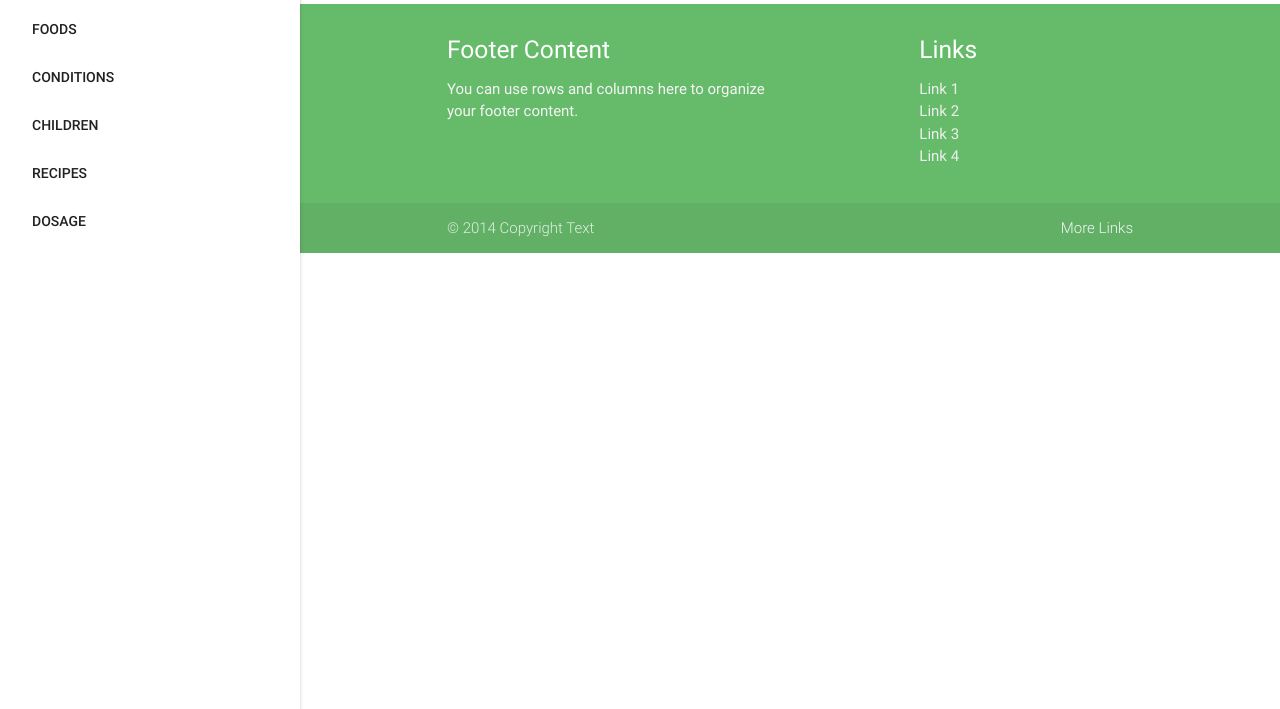
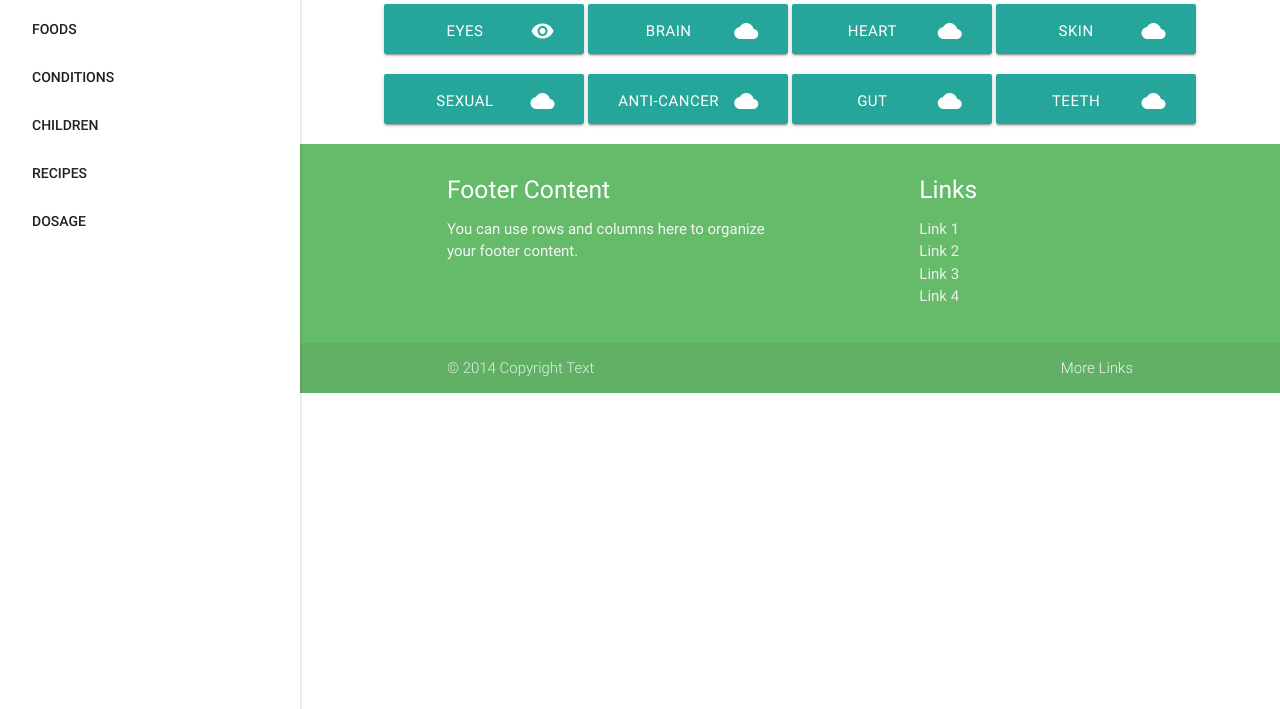
Before and after one commit to lrisberg/nutritiontrack, a plain HTML site: page index.html in a window 1280 px wide. Shown: the part 91-800 px from the top of the page. Drawn offline with nearby package versions, Linux system fonts and the light colour scheme.

Commit message:
added buttons for health topics

```diff
--- a/index.html
+++ b/index.html
@@ -30,6 +30,8 @@
     </div>
   </nav>
 
+
+  <!-- SIDENAV -->
   <ul id="slide-out" class="side-nav fixed">
     <li><a href="#!">SEARCH</a></li>
     <li><a href="#!">BODY REGION</a></li>
@@ -41,6 +43,21 @@
   </ul>
   <a href="#" data-activates="slide-out" class="button-collapse"><i class="material-icons">menu</i></a>
 
+  <!-- CONTENT -->
+  <main>
+    <div class="row center">
+      <a class="waves-effect waves-light btn-large tile"><i class="material-icons right">remove_red_eye</i>eyes</a>
+      <a class="waves-effect waves-light btn-large tile"><i class="material-icons right">cloud</i>brain</a>
+      <a class="waves-effect waves-light btn-large tile"><i class="material-icons right">cloud</i>heart</a>
+      <a class="waves-effect waves-light btn-large tile"><i class="material-icons right">cloud</i>skin</a>
+    </div>
+    <div class="row center">
+      <a class="waves-effect waves-light btn-large tile"><i class="material-icons right">cloud</i>sexual</a>
+      <a class="waves-effect waves-light btn-large tile"><i class="material-icons right">cloud</i>anti-cancer</a>
+      <a class="waves-effect waves-light btn-large tile"><i class="material-icons right">cloud</i>gut</a>
+      <a class="waves-effect waves-light btn-large tile"><i class="material-icons right">cloud</i>teeth</a>
+    </div>
+  </main>
 
   <!-- FOOTER -->
   <footer class="page-footer green lighten-1">
--- a/main.css
+++ b/main.css
@@ -7,3 +7,8 @@ header, main, footer {
     padding-left: 0;
   }
 }
+
+.tile {
+  height: 50px;
+  width: 200px;
+}
```
